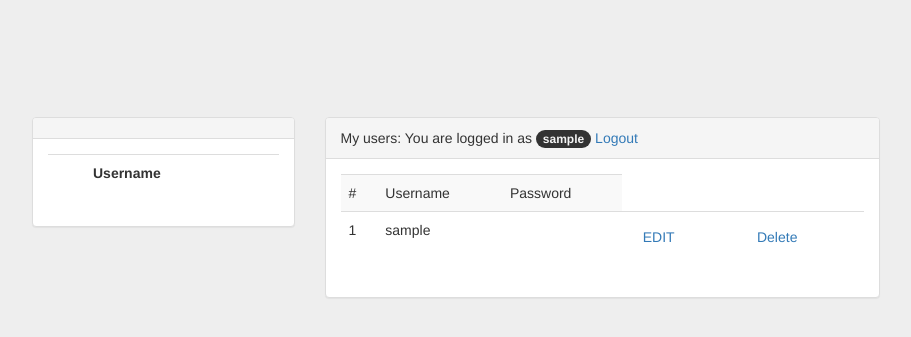
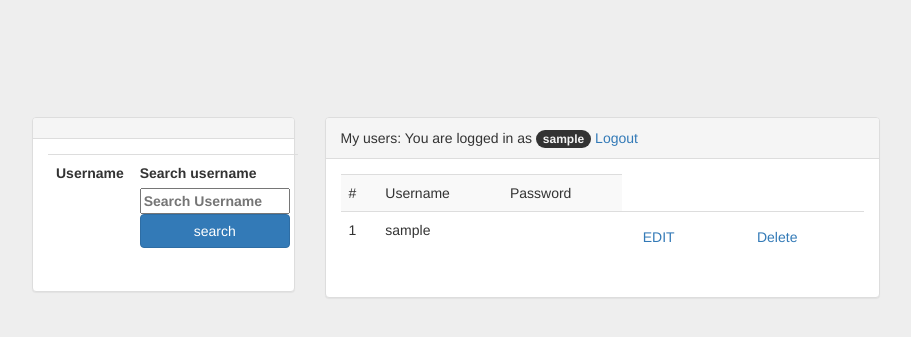
Before and after one commit to denisshockwave/pen, a PHP site: page /penetesting/dashboard.php in a window 1280 px wide. Shown: the top 337 px of the page, without its empty margins (38-949 px from the left). Run offline with PHP 8.4, Linux system fonts and the light colour scheme; the visitor is signed in with stand-in values (Sample User, id 1); lists and menus that the app fills with data are empty.

Commit message:
search added

```diff
--- a/dashboard.php
+++ b/dashboard.php
@@ -47,9 +47,13 @@ header("Location:login.php");
 <div class="panel-body">
 <table class="table table-responsive">
 <tr>
-  <th>
+
 <th>
   Username</th>
+  <th> <form method="POST" action=""><label>Search username</label>
+<Input style="width:150px;"  type="text" name="username" placeholder="Search Username">
+    <input style="width:150px;"  class="btn btn-primary" type="submit" name="search" value="search">
+   </form> </td>
 </tr>
 <tr>
 
@@ -75,8 +79,18 @@ My users: You are logged in as <span class="badge badge-info"><?php echo $_SESSI
 <td>Password</td>
 </tr>
 <?php
+$res="";
 
+if(isset($_POST['search'])){
+
+  $username=$_POST['username'];
+
+
+  $res=mysql_query("select * from users where username='$username'");
+}else{
 $res=mysql_query("select * from users");
+}
+
 $count=0;
 while ($row = mysql_fetch_array($res,MYSQL_ASSOC))
 {
@@ -87,7 +101,8 @@ while ($row = mysql_fetch_array($res,MYSQL_ASSOC))
 <td><?php echo $row['username'];  ?></td>
 <td><?php echo $row['password'];  ?></td>
 <td><a class="btn " href="edit.php?id=<?php echo $row['id']; ?>">EDIT</a>
-<td><a class="btn " href="dashboard.php?key=<?php echo $row['id']; ?>">Delete</a>
+<td><a class="btn " href="dashboard.php?key=<?php echo $row['id']; ?>">Delete</a
+
 </tr>
 <?php
 
--- a/edit.php
+++ b/edit.php
@@ -31,10 +31,9 @@ mysql_query("UPDATE  users SET `username`='$username' , password='$password' whe
 $res=  mysql_query("select * from users where id='$ky'");
 $res=mysql_fetch_assoc($res);
 $username=$res['username'];
-echo $username;
 
 $password=$res['password'];
-echo $password;
+
 
 }
 if(isset($_GET['id'])){
```
